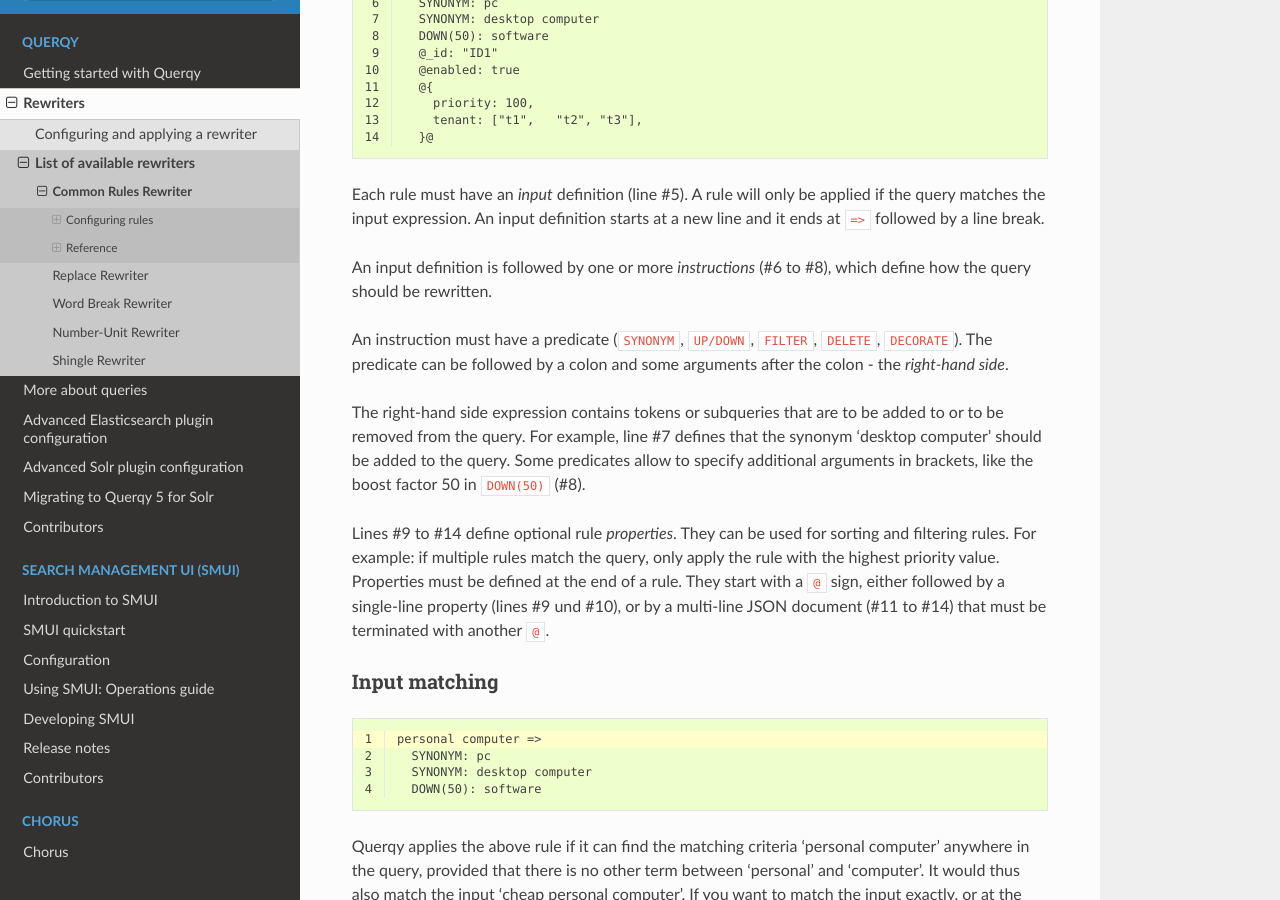
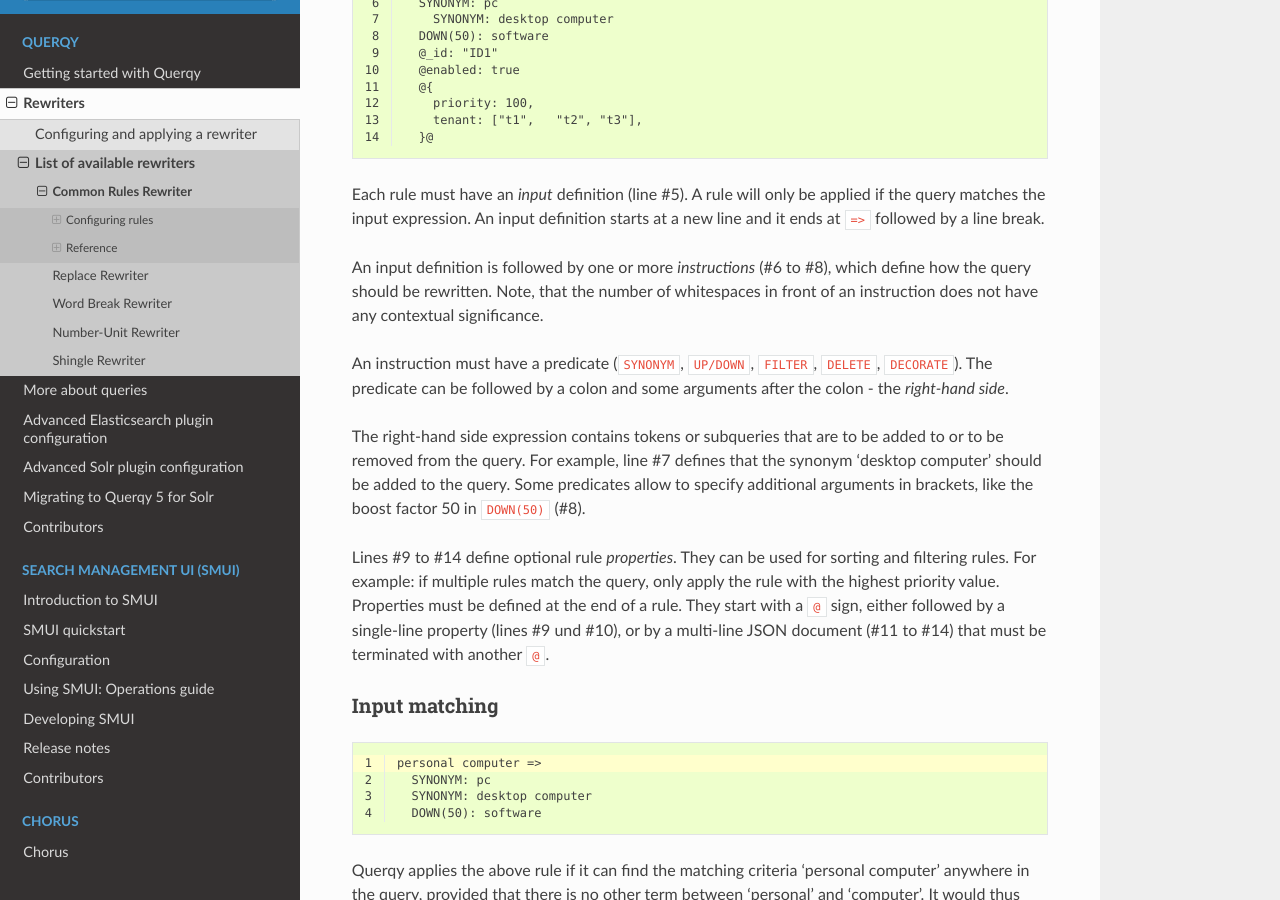
Before and after one commit to querqy/querqy-docs, a Sphinx documentation site: the page built from docs/source/querqy/rewriters/common-rules.rst, in a window 1280 px wide and 900 px high, scrolled down 966 px. Built offline with Sphinx 7.4.7 and the Read the Docs theme 2.0.0, drawn with Linux system fonts in a browser that asks for light colours; formulas are drawn with MathJax 3.

Commit message:
add whitespaces and info about them having no meaning to introduction of structure, remove tab from up/down instruction example

```diff
--- a/docs/source/querqy/rewriters/common-rules.rst
+++ b/docs/source/querqy/rewriters/common-rules.rst
@@ -121,7 +121,7 @@
 
    personal computer =>
      SYNONYM: pc
-     SYNONYM: desktop computer
+       SYNONYM: desktop computer
      DOWN(50): software
      @_id: "ID1"
      @enabled: true
@@ -136,6 +136,7 @@
 
 An input definition is followed by one or more *instructions* (#6 to #8), which
 define how the query should be rewritten.
+Note, that the number of whitespaces in front of an instruction does not have any contextual significance.
 
 An instruction must have a predicate (``SYNONYM``, ``UP/DOWN``, ``FILTER``,
 ``DELETE``, ``DECORATE``). The predicate can be followed
@@ -431,7 +432,7 @@
 
    iphone =>
      UP(10): apple
-   	 DOWN(20): case
+     DOWN(20): case
 
 UP and DOWN both take boost factors as parameters. The default boost factor is
 1.0. The interpretation of the boost factor is left to the search engine.
```
